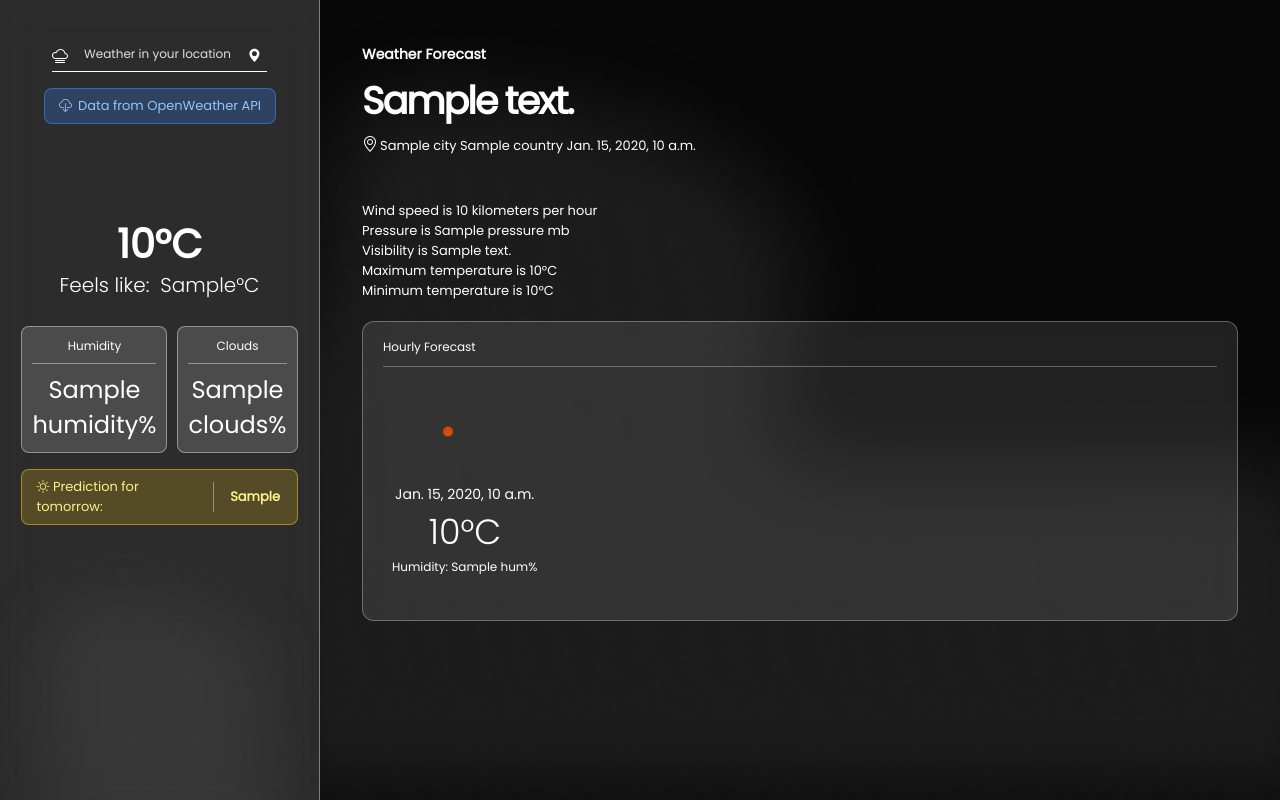
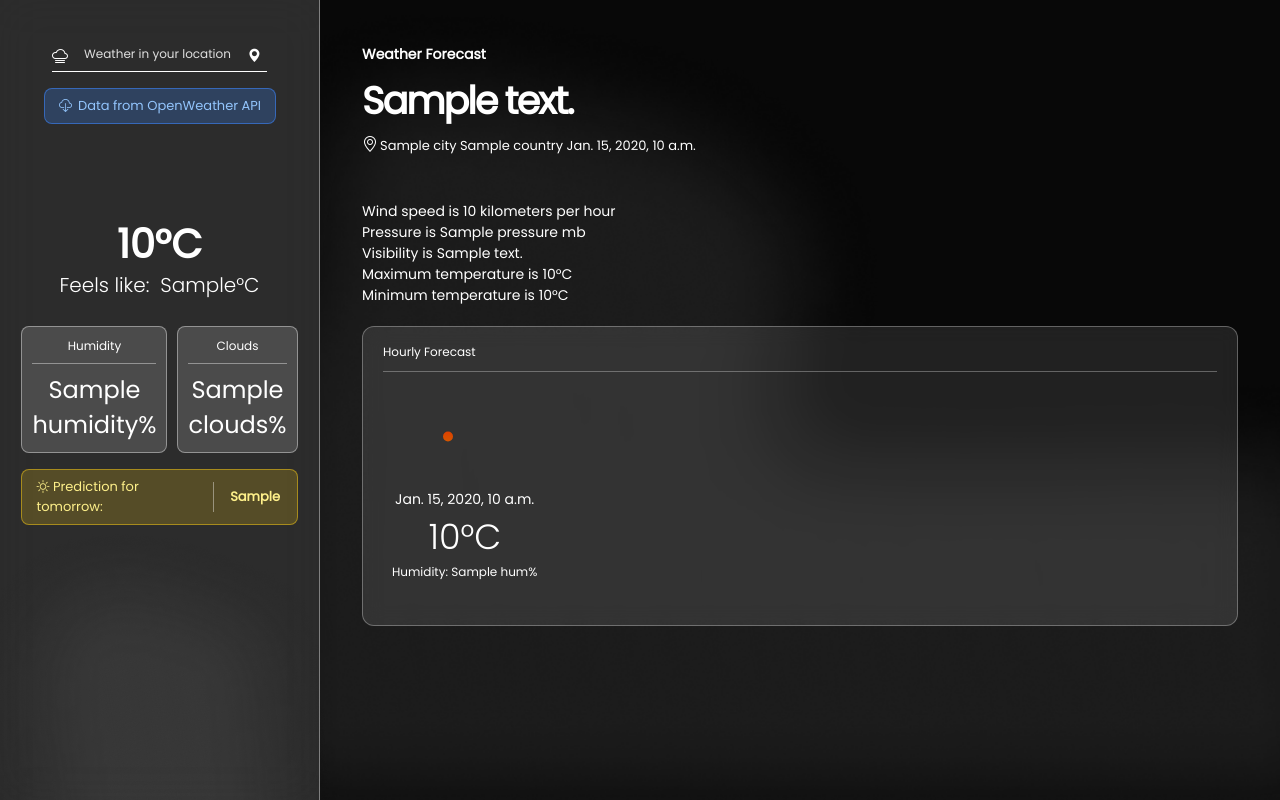
Before and after one commit to Duytrg7/AI-Powered-Weather-Monitoring-and-Forecasting-System, a Django app: template weatherProject/forecast/templates/weather.html in a window 1280 px wide. Run offline with Django 5.2, Linux system fonts and the light colour scheme; the template is opened without the code that fills it: most values are stand-ins (such as "Sample title", 1, 10 or a date in 2020).

Commit message:
Tăng font chữ trong main-container

```diff
--- a/weatherProject/static/css/styles.css
+++ b/weatherProject/static/css/styles.css
@@ -402,7 +402,7 @@ main.clear {
 .weather__primary-stats {
     width: 360px;
     color: #fff;
-    font-size: 13px;
+    font-size: 14px;
 
     margin-top: 24px;
 }
```
